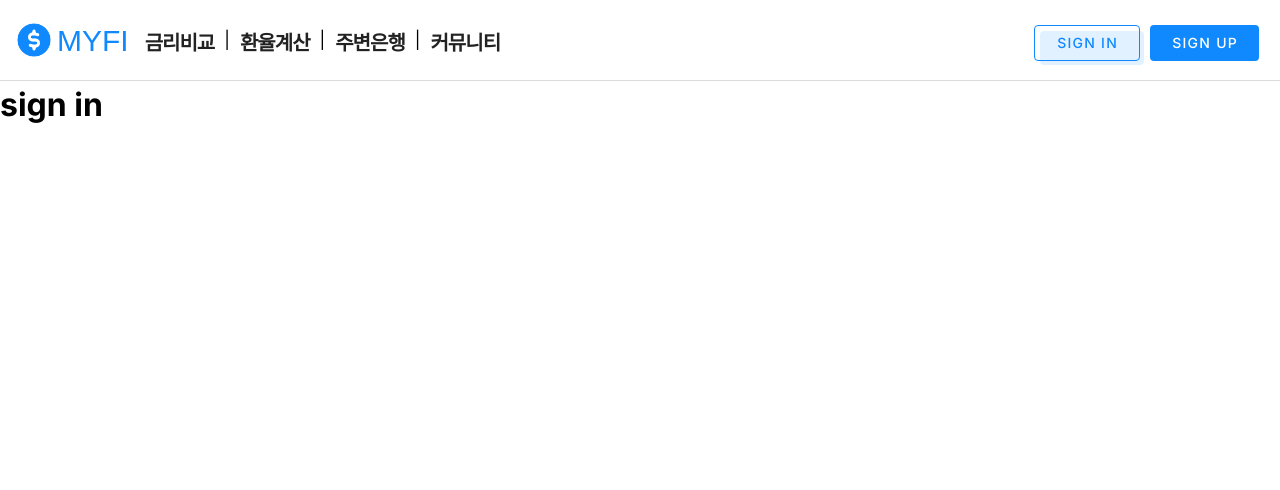
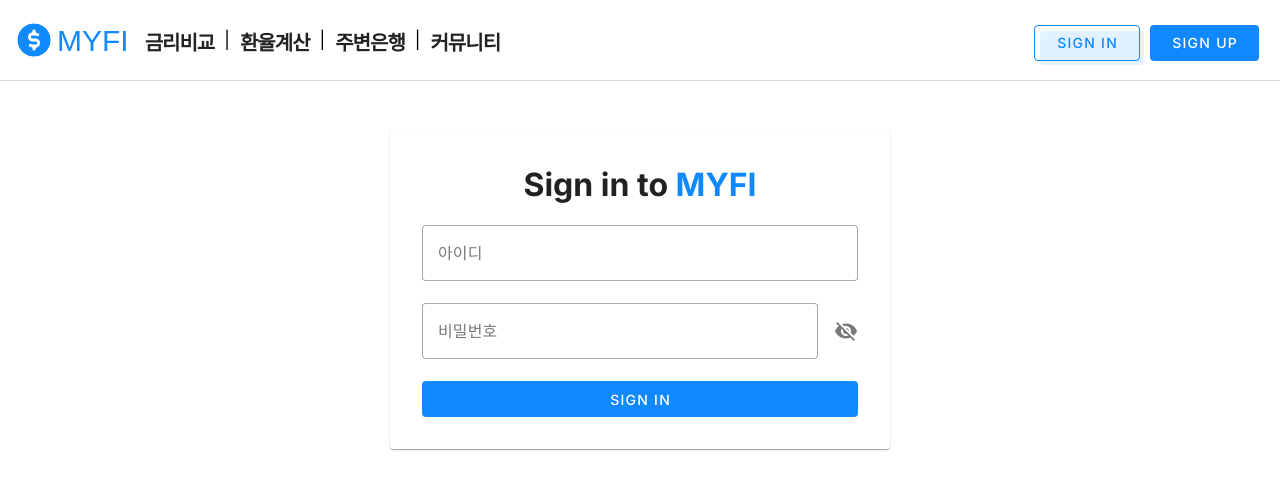
Before and after one commit to Nahaeran/MYFI_front, a Vue app: page /signin in a window 1280 px wide. Shown: the top 490 px of the page. Built offline with nearby package versions, Linux system fonts and the light colour scheme; a web font is replaced by a local one.

Commit message:
feat: sign in 스켈레톤 구현

```diff
--- a/src/views/SignInView.vue
+++ b/src/views/SignInView.vue
@@ -1,13 +1,53 @@
 <script setup>
+import { computed, ref } from 'vue'
 
+const show1 = ref(false)
+const show2 = ref(false)
 </script>
 
 <template>
-  <div>
-    <h1>sign in</h1>
-  </div>
+  <v-card class="container">
+    <h1>Sign in to <span>MYFI</span></h1>
+
+    <form>
+      <v-text-field
+        variant="outlined"
+        color="#1089FF"
+        label="아이디"
+      ></v-text-field>
+      <v-text-field
+        variant="outlined"
+        color="#1089FF"
+        :append-icon="show1 ? 'mdi-eye' : 'mdi-eye-off'"
+        :type="show1 ? 'text' : 'password'"
+        label="비밀번호"
+        @click:append="show1 = !show1"
+      ></v-text-field>
+
+      <v-btn
+        block
+        variant="flat"
+        color="#1089FF"
+      >
+        Sign in
+      </v-btn>
+    </form>
+  </v-card>
 </template>
 
 <style scoped>
+.container {
+  width: 500px;
+  margin: 3rem auto;
+  padding: 2rem;
+  text-align: center;
+}
 
+h1 span {
+  color: #1089FF;
+}
+
+form {
+  margin-top: 1rem;
+}
 </style>
--- a/src/views/SignUpView.vue
+++ b/src/views/SignUpView.vue
@@ -79,6 +79,7 @@ const isAgreeAll = computed({
 
       <v-btn
         block
+        variant="flat"
         color="#1089FF"
       >
         Sign up
```
